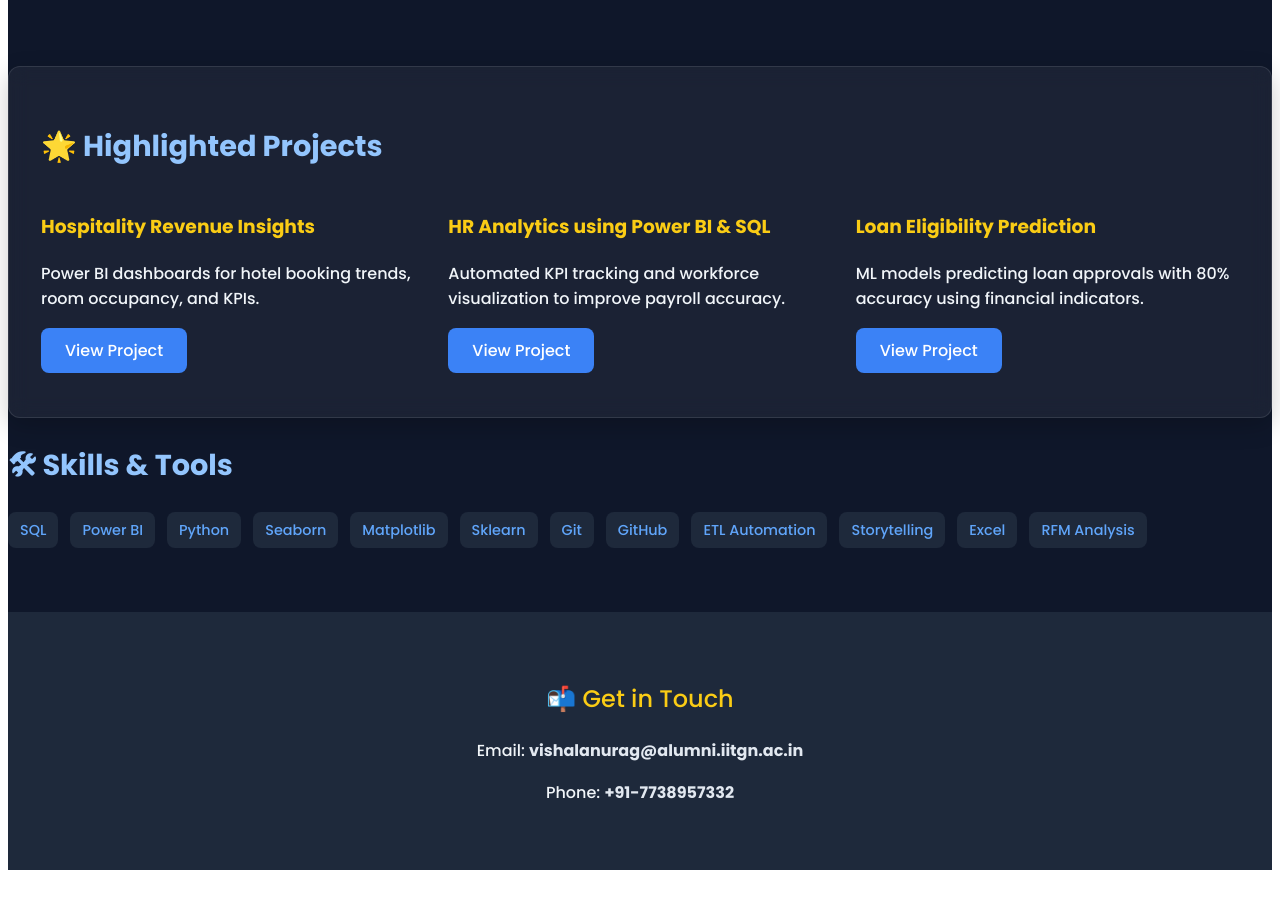
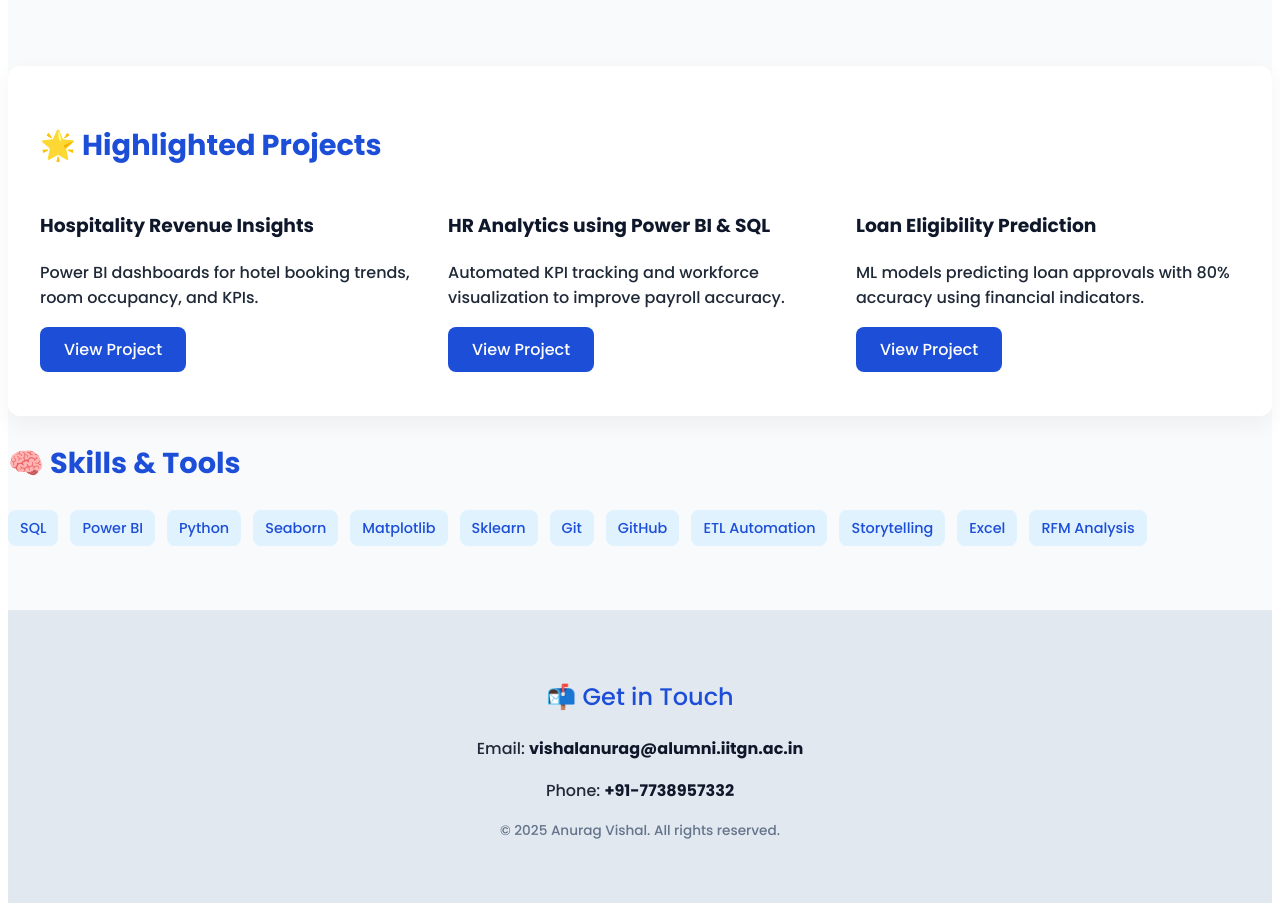
Before and after one commit to Anurag9Vishal/Portfolio, a Next.js app: page / in a window 1280 px wide. Shown: the part 380-1291 px from the top of the page. Before the commit the page ends 1258 px from the top, so only its background shows below. Built offline with nearby package versions, Linux system fonts and the light colour scheme.

Commit message:
Update index.js

```diff
--- a/pages/index.js
+++ b/pages/index.js
@@ -2,7 +2,7 @@ import React from "react";
 
 export default function Portfolio() {
   return (
-    <div style={{ fontFamily: "'Poppins', sans-serif", backgroundColor: "#0f172a", color: "#f1f5f9", lineHeight: "1.6" }}>
+    <div style={{ fontFamily: "'Poppins', sans-serif", backgroundColor: "#f8fafc", color: "#1f2937", lineHeight: "1.6" }}>
       <style>
         {`
           @import url('https://fonts.googleapis.com/css2?family=Poppins:wght@300;500;700&display=swap');
@@ -17,29 +17,27 @@ export default function Portfolio() {
             transition: all 0.3s ease;
           }
           a.button-primary {
-            background-color: #3b82f6;
+            background-color: #1d4ed8;
             color: white;
           }
           a.button-primary:hover {
-            background-color: #2563eb;
+            background-color: #1e40af;
             transform: translateY(-2px);
           }
           a.button-outline {
-            border: 2px solid #94a3b8;
-            color: #94a3b8;
+            border: 2px solid #3b82f6;
+            color: #3b82f6;
           }
           a.button-outline:hover {
-            border-color: #f8fafc;
-            color: #f8fafc;
+            background-color: #3b82f6;
+            color: white;
             transform: translateY(-2px);
           }
           .glass {
-            background: rgba(255, 255, 255, 0.05);
-            backdrop-filter: blur(10px);
-            border: 1px solid rgba(255, 255, 255, 0.1);
+            background: white;
             border-radius: 12px;
             padding: 2rem;
-            box-shadow: 0 8px 24px rgba(0, 0, 0, 0.2);
+            box-shadow: 0 8px 24px rgba(0, 0, 0, 0.05);
           }
           .grid {
             display: grid;
@@ -50,7 +48,7 @@ export default function Portfolio() {
       </style>
 
       <section style={{ padding: "4rem 1rem", textAlign: "center" }}>
-        <h1 style={{ fontSize: "3rem", fontWeight: "700", marginBottom: "0.5rem", color: "#60a5fa" }}>Anurag Vishal</h1>
+        <h1 style={{ fontSize: "3rem", fontWeight: "700", marginBottom: "0.5rem", color: "#1d4ed8" }}>Anurag Vishal</h1>
         <p style={{ maxWidth: "700px", margin: "auto", fontSize: "1.2rem", fontWeight: "300" }}>
           Data Analytics & Engineering professional transforming raw data into impactful solutions.
           Proficient in SQL, Power BI, Python & machine learning for business outcomes.
@@ -62,20 +60,20 @@ export default function Portfolio() {
       </section>
 
       <section className="glass section">
-        <h2 style={{ fontSize: "1.8rem", fontWeight: "600", color: "#93c5fd" }}>🌟 Highlighted Projects</h2>
+        <h2 style={{ fontSize: "1.8rem", fontWeight: "600", color: "#1d4ed8" }}>🌟 Highlighted Projects</h2>
         <div className="grid" style={{ marginTop: "1.5rem" }}>
           <div>
-            <h3 style={{ fontWeight: "600", color: "#facc15" }}>Hospitality Revenue Insights</h3>
+            <h3 style={{ fontWeight: "600", color: "#0f172a" }}>Hospitality Revenue Insights</h3>
             <p>Power BI dashboards for hotel booking trends, room occupancy, and KPIs.</p>
             <a href="https://github.com/Anurag9Vishal/Hospitality-Revenue-Insights" className="button button-primary" target="_blank">View Project</a>
           </div>
           <div>
-            <h3 style={{ fontWeight: "600", color: "#facc15" }}>HR Analytics using Power BI & SQL</h3>
+            <h3 style={{ fontWeight: "600", color: "#0f172a" }}>HR Analytics using Power BI & SQL</h3>
             <p>Automated KPI tracking and workforce visualization to improve payroll accuracy.</p>
             <a href="https://github.com/Anurag9Vishal/HR-Data-Analytics" className="button button-primary" target="_blank">View Project</a>
           </div>
           <div>
-            <h3 style={{ fontWeight: "600", color: "#facc15" }}>Loan Eligibility Prediction</h3>
+            <h3 style={{ fontWeight: "600", color: "#0f172a" }}>Loan Eligibility Prediction</h3>
             <p>ML models predicting loan approvals with 80% accuracy using financial indicators.</p>
             <a href="https://github.com/Anurag9Vishal/Loan-Eligibility-Prediction" className="button button-primary" target="_blank">View Project</a>
           </div>
@@ -83,18 +81,19 @@ export default function Portfolio() {
       </section>
 
       <section className="section">
-        <h2 style={{ fontSize: "1.8rem", fontWeight: "600", color: "#93c5fd" }}>🛠 Skills & Tools</h2>
+        <h2 style={{ fontSize: "1.8rem", fontWeight: "600", color: "#1d4ed8" }}>🧠 Skills & Tools</h2>
         <ul style={{ display: "flex", flexWrap: "wrap", gap: "0.75rem", listStyle: "none", marginTop: "1rem", padding: 0 }}>
           {["SQL", "Power BI", "Python", "Seaborn", "Matplotlib", "Sklearn", "Git", "GitHub", "ETL Automation", "Storytelling", "Excel", "RFM Analysis"].map(skill => (
-            <li key={skill} style={{ background: "#1e293b", color: "#60a5fa", padding: "0.4rem 0.75rem", borderRadius: "8px", fontSize: "0.9rem" }}>{skill}</li>
+            <li key={skill} style={{ background: "#e0f2fe", color: "#1d4ed8", padding: "0.4rem 0.75rem", borderRadius: "8px", fontSize: "0.9rem" }}>{skill}</li>
           ))}
         </ul>
       </section>
 
-      <footer style={{ padding: "3rem 1rem", textAlign: "center", backgroundColor: "#1e293b", marginTop: "4rem" }}>
-        <h2 style={{ fontSize: "1.5rem", fontWeight: "500", color: "#facc15" }}>📬 Get in Touch</h2>
-        <p>Email: <strong style={{ color: "#e2e8f0" }}>vishalanurag@alumni.iitgn.ac.in</strong></p>
-        <p>Phone: <strong style={{ color: "#e2e8f0" }}>+91-7738957332</strong></p>
+      <footer style={{ padding: "3rem 1rem", textAlign: "center", backgroundColor: "#e2e8f0", marginTop: "4rem" }}>
+        <h2 style={{ fontSize: "1.5rem", fontWeight: "500", color: "#1d4ed8" }}>📬 Get in Touch</h2>
+        <p>Email: <strong style={{ color: "#0f172a" }}>vishalanurag@alumni.iitgn.ac.in</strong></p>
+        <p>Phone: <strong style={{ color: "#0f172a" }}>+91-7738957332</strong></p>
+        <p style={{ marginTop: "1rem", fontSize: "0.85rem", color: "#64748b" }}>© {new Date().getFullYear()} Anurag Vishal. All rights reserved.</p>
       </footer>
     </div>
   );
```
